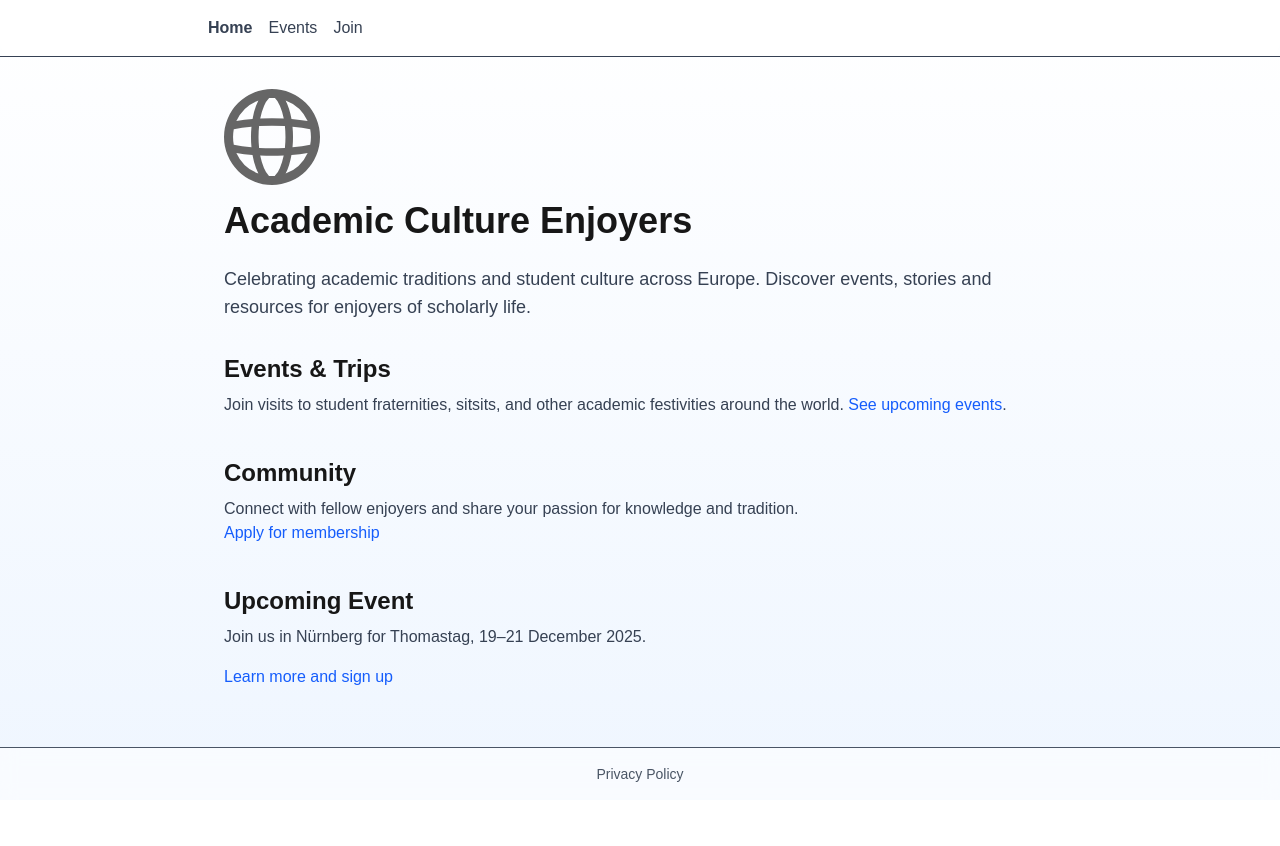
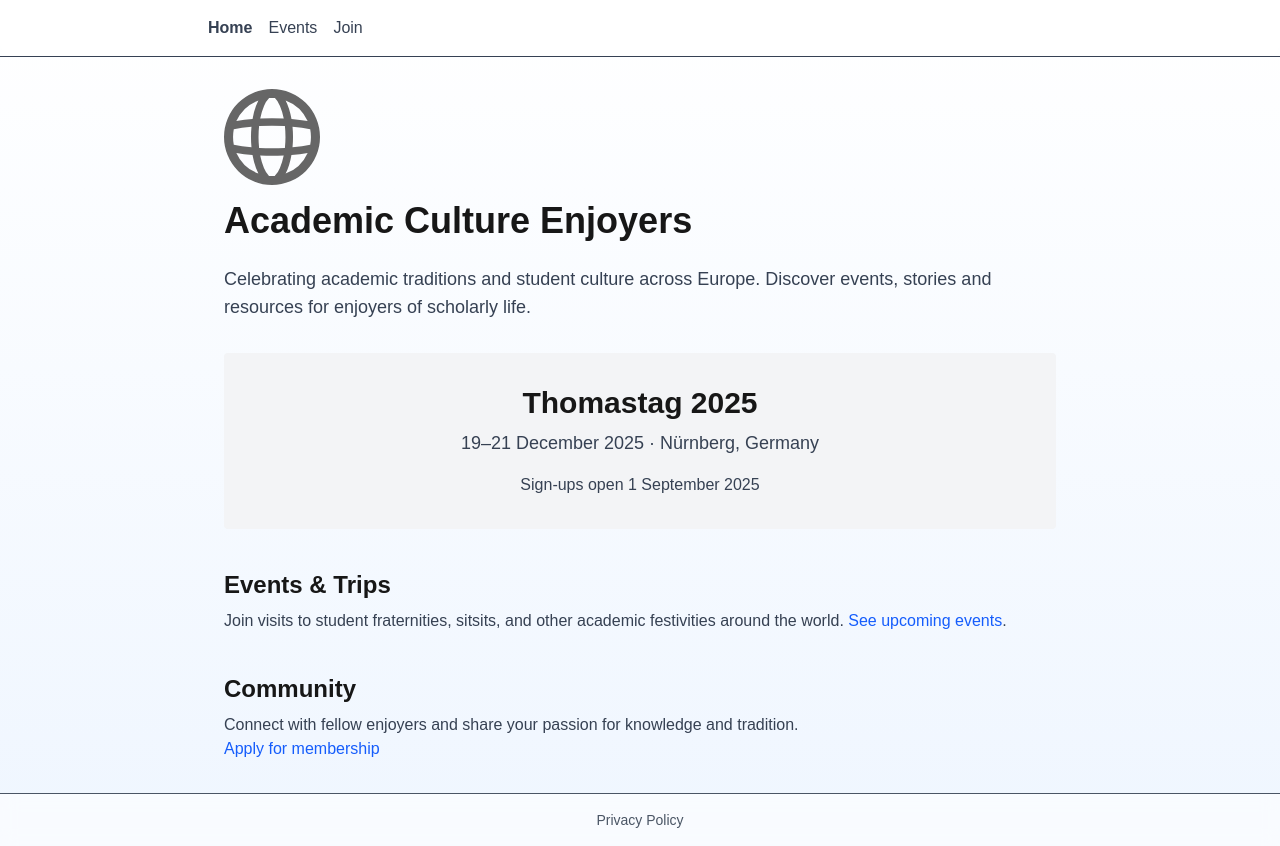
Before and after one commit to Tapiiri/AcademicCultureEnjoyers, a Next.js app: page / in a window 1280 px wide. Before the commit the page ends 800 px from the top, so only its background shows below. Built offline with nearby package versions, Linux system fonts and the light colour scheme.

Commit message:
Add Thomastag hero section

```diff
--- a/src/app/page.tsx
+++ b/src/app/page.tsx
@@ -1,3 +1,4 @@
+import { getEventSignupForm } from '@/lib/tally';
 import type { Metadata } from 'next';
 import Image from 'next/image';
 import Link from 'next/link';
@@ -47,6 +48,7 @@ export default function Home() {
           Celebrating academic traditions and student culture across Europe.
           Discover events, stories and resources for enjoyers of scholarly life.
         </p>
+        <ThomastagHero />
         <section className="mb-10">
           <h2 className="mb-2 text-2xl font-semibold">Events & Trips</h2>
           <p className="text-gray-700 dark:text-gray-300">
@@ -68,19 +70,31 @@ export default function Home() {
             Apply for membership
           </Link>
         </section>
-        <section className="mt-10">
-          <h2 className="mb-2 text-2xl font-semibold">Upcoming Event</h2>
-          <p className="mb-4 text-gray-700 dark:text-gray-300">
-            Join us in Nürnberg for Thomastag, 19–21 December 2025.
-          </p>
-          <Link
-            href="/events/thomastag-2025"
-            className="text-blue-600 hover:underline"
-          >
-            Learn more and sign up
-          </Link>
-        </section>
       </main>
     </>
   );
 }
+
+async function ThomastagHero() {
+  const formId = await getEventSignupForm('Thomastag 2025');
+  return (
+    <section className="mb-10 rounded bg-gray-100 p-8 text-center dark:bg-gray-800">
+      <h2 className="mb-2 text-3xl font-bold">Thomastag 2025</h2>
+      <p className="mb-4 text-lg text-gray-700 dark:text-gray-300">
+        19–21 December 2025 · Nürnberg, Germany
+      </p>
+      {formId ? (
+        <Link
+          href={`https://tally.so/r/${formId}`}
+          className="inline-block rounded bg-blue-600 px-4 py-2 font-semibold text-white hover:bg-blue-700"
+        >
+          Sign up now
+        </Link>
+      ) : (
+        <p className="text-gray-700 dark:text-gray-300">
+          Sign-ups open 1 September 2025
+        </p>
+      )}
+    </section>
+  );
+}
```
